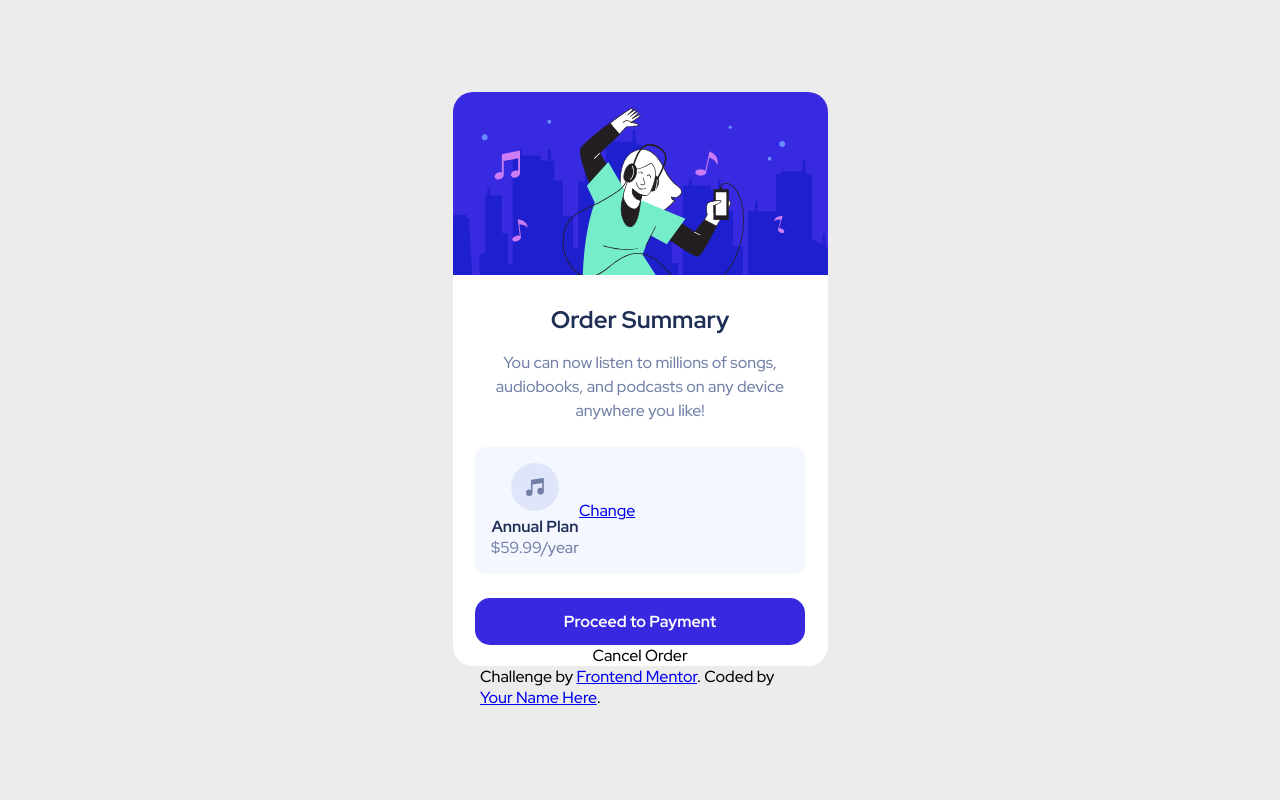
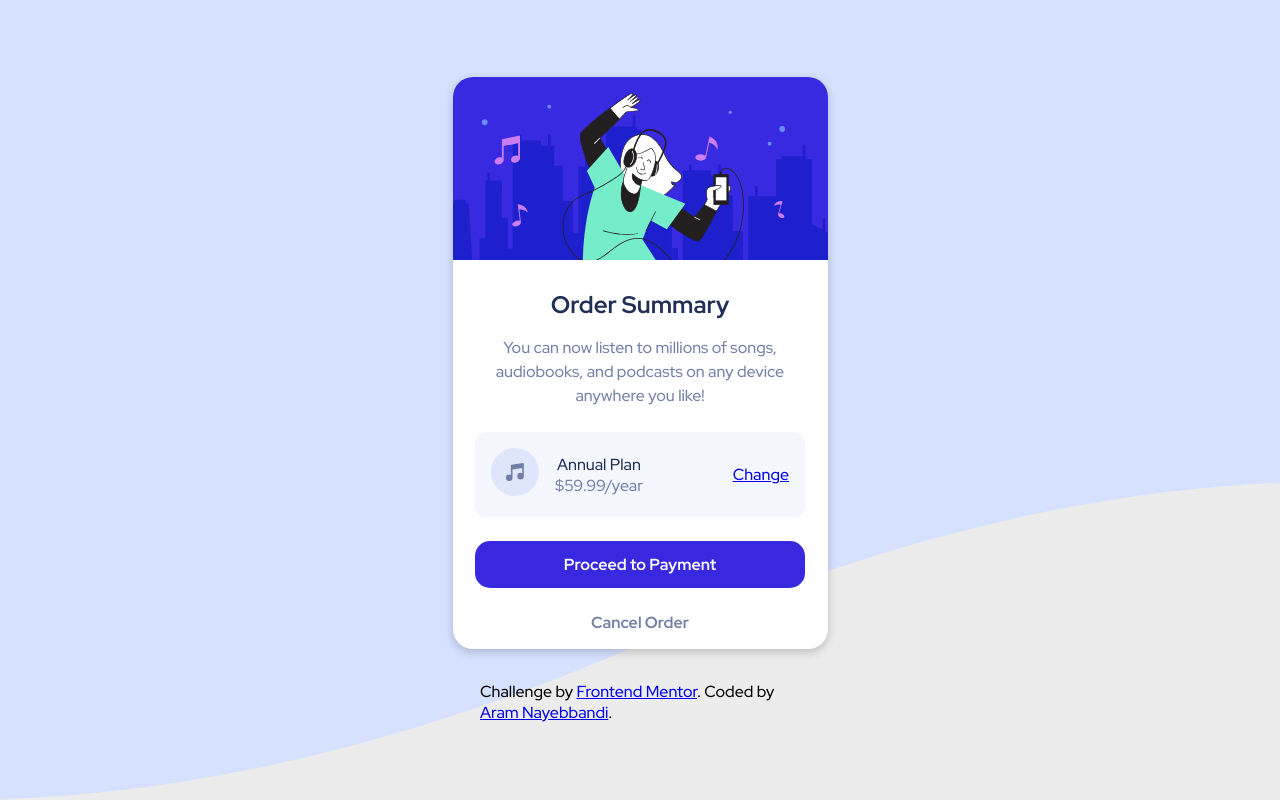
Before and after one commit to devaramnye/order-summary-component, a plain HTML site: page index.html in a window 1280 px wide. Drawn offline with Linux system fonts and the light colour scheme.

Commit message:
Finished

```diff
--- a/index.html
+++ b/index.html
@@ -47,18 +47,18 @@
         and podcasts on any device anywhere you like!
       </p>
 
-
       <div class="main__plan main__plan--color">
 
-        <div class="item1">
-          <div class="main__plan__img">
+        <div class="main__plan__container">
+          <div class="main__plan__container__img">
             <img src="./images/icon-music.svg">
           </div>
 
-          <div class="main__plan__text">
-            <p><span class="main__plan__first--block main__plan__first--weight
-              main__plan__first--color">Annual Plan</span>
-              <span class="main__plan__second--color">$59.99/year</span></p>
+          <div class="main__plan__container__text">
+            <p><span class="main__plan__container__text__first--block main__plan__first--weight
+              main__plan__container__text__first--color">Annual Plan</span>
+              <span class="main__plan__container__text__second--color">$59.99/year</span>
+            </p>
           </div>
         </div>
 
@@ -86,7 +86,7 @@
 
   <footer class="attribution">
     Challenge by <a href="https://www.frontendmentor.io?ref=challenge" target="_blank">Frontend Mentor</a>.
-    Coded by <a href="#">Your Name Here</a>.
+    Coded by <a href="https://www.frontendmentor.io/profile/devaramnye">Aram Nayebbandi</a>.
   </footer>
 </body>
 </html>
--- a/styles.css
+++ b/styles.css
@@ -39,6 +39,11 @@ body {
   min-height: 100vh; /* [1] */
   background: #ececec;
   font-family: 'Red Hat Display', sans-serif;
+  background-image: url(./images/pattern-background-desktop.svg);
+  background-position: center center;
+  background-repeat: no-repeat;
+  background-attachment: fixed;
+  background-size: cover;
 }
 
 
@@ -55,6 +60,7 @@ body {
 .container {
   border-radius: 20px;
   overflow: hidden; /* [1] */
+  box-shadow: 0 3px 10px rgb(0 0 0 / 0.2);
 }
 
 
@@ -81,8 +87,7 @@ body {
   #MAIN
  * 1) Centering the whole texts in my main content.
  * 2) Making the items inside .main__plan centering vertically
- * 3) Matching the vertically centering of the img with the rest of the
-      content.
+ * 3)
 \*------------------------------------*/
 
 .main {
@@ -110,7 +115,14 @@ body {
     border-radius: 10px;
     padding: 1rem;
     width: 88%;
+    justify-content: space-between;
   }
+
+    .main__plan__container {
+      display: flex;
+      align-items: center;
+      gap: 1rem;
+    }
 
   .main__payment {
     background: var(--bright-blue);
@@ -120,6 +132,26 @@ body {
     border-radius: 15px;
     font-weight: 700;
     width: 88%;
+    margin-bottom: 1.5rem;
+  }
+
+  .main__payment:hover,
+  .main__payment:focus {
+    box-shadow: 0 3px 10px rgb(0 0 0 / 0.2);
+    opacity: 0.9;
+    cursor: pointer;
+  }
+
+  .main__cancel {
+    color: var(--desaturated-blue);
+    margin-bottom: 1rem;
+    font-weight: 700;
+  }
+
+  .main__cancel:hover,
+  .main__cancel:focus {
+    opacity: 0.7;
+    cursor: pointer;
   }
 
 
@@ -132,12 +164,12 @@ body {
 .main__plan__change__text--color { color: var(--bright-blue); }
 
 
-.main__plan__first--block  { display: block; }
-.main__plan__first--weight { font-weight: 700; }
-.main__plan__first--color  { color: var(--dark-blue); }
+.main__plan__container__text__first--block  { display: block; }
+.main__plan__container__text__first--weight { font-weight: 700; }
+.main__plan__container__text__first--color  { color: var(--dark-blue); }
 
 
-.main__plan__second--color { color: var(--desaturated-blue);}
+.main__plan__container__text__second--color { color: var(--desaturated-blue);}
 
 
 .main__heading--color { color: var(--dark-blue); }
@@ -147,24 +179,11 @@ body {
 
 
 /*------------------------------------*\
-  #FOO
+  #FOOTER
 \*------------------------------------*/
-
-/*------------------------------------*\
-  #FOO
-\*------------------------------------*/
-
-
-
-
-
-
-
-
-
-
 
 footer {
     width: 90%;
     max-width: 20rem;
+    margin-top: 2rem;
 }
```
